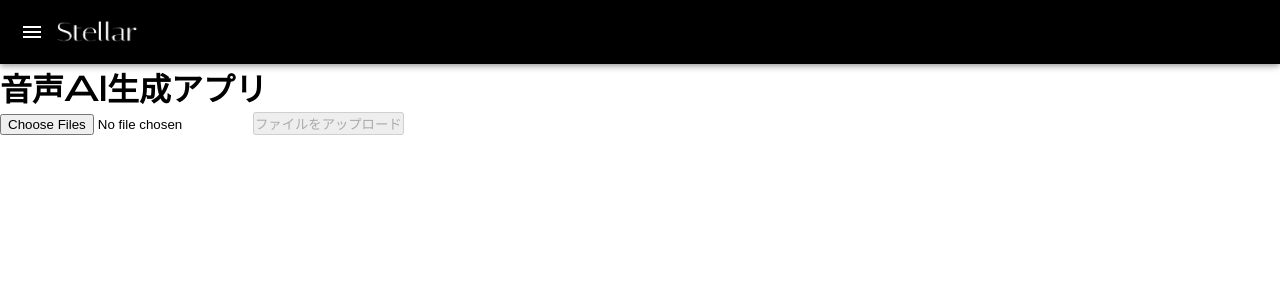
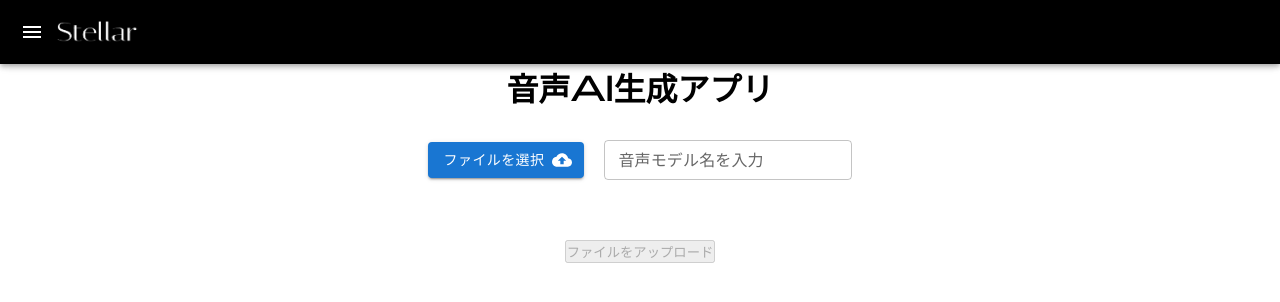
Before and after one commit to Hackathon-Project-2024/CAMP-vol.15, a Next.js app: page /create-voice in a window 1280 px wide. Shown: the top 302 px of the page. Built offline with nearby package versions, Linux system fonts and the light colour scheme.

Commit message:
update: create model UI and model name selections

```diff
--- a/src/app/api/upload-audio/route.ts
+++ b/src/app/api/upload-audio/route.ts
@@ -48,8 +48,9 @@ export const runtime = 'nodejs';
 export async function POST(req: NextRequest) {
 	const formData = await req.formData();
 	const files = formData.getAll('files') as Blob[];
+	const modelName = formData.get('modelName');
 
-	if (files.length === 0) {
+	if (files.length === 0 || !modelName) {
 		return NextResponse.json(
 			{ message: 'ファイルが見つかりません' },
 			{ status: 400 }
@@ -75,7 +76,7 @@ export async function POST(req: NextRequest) {
 	});
 
 	// 必須フィールドが足りない場合に備えて、`name`や`description`も送信する
-	apiFormData.append('name', 'UserVoice');
+	apiFormData.append('name', modelName);
 	apiFormData.append('description', 'User voice clone');
 
 	const response = await fetch('https://api.elevenlabs.io/v1/voices/add', {
--- a/src/app/create-voice/_components/Recorder.tsx
+++ b/src/app/create-voice/_components/Recorder.tsx
@@ -60,6 +60,18 @@
 
 'use client';
 
+import { useBreakPoint } from '@/hooks';
+import { Audiotrack, CloudUpload } from '@mui/icons-material';
+import {
+	Box,
+	Button,
+	CircularProgress,
+	List,
+	ListItem,
+	ListItemIcon,
+	ListItemText,
+	TextField,
+} from '@mui/material';
 import { useState } from 'react';
 
 interface RecorderProps {
@@ -67,8 +79,11 @@ interface RecorderProps {
 }
 
 const Recorder: React.FC<RecorderProps> = ({ onVoiceIdReceived }) => {
+	const breakpoint = useBreakPoint();
 	const [files, setFiles] = useState<FileList | null>(null);
 	const [error, setError] = useState<string | null>(null);
+	const [isSending, setIsSending] = useState<boolean>(false);
+	const [modelName, setModelName] = useState<string>('');
 
 	const handleFileChange = (event: React.ChangeEvent<HTMLInputElement>) => {
 		const selectedFiles = event.target.files;
@@ -106,11 +121,14 @@ const Recorder: React.FC<RecorderProps> = ({ onVoiceIdReceived }) => {
 			setError('ファイルを選択してください。');
 			return;
 		}
+		setIsSending(true);
 
+		try {
 			const formData = new FormData();
 			Array.from(files).forEach((file) => {
 				formData.append('files', file);
 			});
+			formData.append('modelName', modelName);
 
 			const response = await fetch('/api/upload-audio', {
 				method: 'POST',
@@ -119,21 +137,113 @@ const Recorder: React.FC<RecorderProps> = ({ onVoiceIdReceived }) => {
 
 			const data = await response.json();
 			onVoiceIdReceived(data.voiceId);
+			setIsSending(false);
+		} catch (err) {
+			console.error(err);
+			setIsSending(false);
+		}
 	};
 
 	return (
-		<div>
+		<Box
+			display="flex"
+			justifyContent="center"
+			alignItems="center"
+			flexDirection="column"
+			gap="30px"
+			width={['xs'].includes(breakpoint) ? '90%' : '80%'}
+		>
+			<Box
+				display="flex"
+				justifyContent="center"
+				alignItems="center"
+				flexDirection={['xs'].includes(breakpoint) ? 'column' : 'row'}
+				gap="20px"
+				width="100%"
+			>
+				<Button variant="contained" component="label" endIcon={<CloudUpload />}>
+					ファイルを選択
 					<input
 						type="file"
+						accept="audio/*"
 						multiple
-				accept=".mp3,.mp4"
+						hidden
 						onChange={handleFileChange}
 					/>
+				</Button>
+				<TextField
+					variant="outlined"
+					size="small"
+					label="音声モデル名を入力"
+					value={modelName}
+					onChange={(e) => setModelName(e.target.value)}
+				/>
+			</Box>
+
+			<Box
+				display="flex"
+				justifyContent="center"
+				alignItems="center"
+				flexDirection="column"
+				gap="30px"
+				width="100%"
+			>
+				{files && (
+					<Box
+						sx={{
+							width: '100%',
+						}}
+					>
+						<List
+							sx={{
+								display: 'flex',
+								flexDirection: 'column',
+								justifyContent: 'center',
+								alignItems: 'center',
+								gap: '10px',
+							}}
+						>
+							{Array.from(files).map((file, index) => (
+								<ListItem
+									key={index}
+									sx={{
+										backgroundColor: '#000',
+										borderRadius: '35px',
+									}}
+								>
+									<ListItemText
+										primary={file.name}
+										secondary={`サイズ: ${(file.size / (1024 * 1024)).toFixed(2)} MB`}
+										primaryTypographyProps={{
+											color: '#fff',
+										}}
+										secondaryTypographyProps={{
+											color: '#fff',
+										}}
+									/>
+									<ListItemIcon>
+										<Audiotrack
+											sx={{
+												color: '#fff',
+											}}
+										/>
+									</ListItemIcon>
+								</ListItem>
+							))}
+						</List>
+					</Box>
+				)}
+			</Box>
+
 			{error && <p style={{ color: 'red' }}>{error}</p>}
+			{!isSending ? (
 				<button onClick={uploadFiles} disabled={!files}>
 					ファイルをアップロード
 				</button>
-		</div>
+			) : (
+				<CircularProgress />
+			)}
+		</Box>
 	);
 };
 
--- a/src/app/create-voice/_components/TextToSpeech.tsx
+++ b/src/app/create-voice/_components/TextToSpeech.tsx
@@ -1,44 +1,23 @@
 // src/app/_component/TextToSpeech.tsx
 'use client';
 
-import { useState } from 'react';
+import { Box, Typography } from '@mui/material';
 
 interface TextToSpeechProps {
 	voiceId: string;
 }
 
-const TextToSpeech: React.FC<TextToSpeechProps> = ({ voiceId }) => {
-	const [text, setText] = useState('');
-	const [audioUrl, setAudioUrl] = useState('');
-
-	const synthesizeSpeech = async () => {
-		const response = await fetch('/api/synthesize-speech', {
-			method: 'POST',
-			headers: {
-				'Content-Type': 'application/json',
-			},
-			body: JSON.stringify({ text, voiceId }),
-		});
-
-		if (response.ok) {
-			const blob = await response.blob();
-			const url = URL.createObjectURL(blob);
-			setAudioUrl(url);
-		} else {
-			console.error('音声合成に失敗しました');
-		}
-	};
-
+const TextToSpeech: React.FC<TextToSpeechProps> = () => {
 	return (
-		<div>
-			<textarea
-				value={text}
-				onChange={(e) => setText(e.target.value)}
-				placeholder="テキストを入力してください"
-			/>
-			<button onClick={synthesizeSpeech}>音声合成</button>
-			{audioUrl && <audio src={audioUrl} controls />}
-		</div>
+		<Box
+			display="flex"
+			justifyContent="center"
+			alignItems="center"
+			width="100%"
+			padding={10}
+		>
+			<Typography variant="h6">音声モデルの生成が完了しました</Typography>
+		</Box>
 	);
 };
 
--- a/src/app/create-voice/page.tsx
+++ b/src/app/create-voice/page.tsx
@@ -60,10 +60,10 @@
 
 // src/app/page.tsx
 'use client';
-
 import { useState } from 'react';
 import Recorder from './_components/Recorder';
 import TextToSpeech from './_components/TextToSpeech';
+import { Box } from '@mui/material';
 
 const HomePage = () => {
 	const [voiceId, setVoiceId] = useState('');
@@ -73,14 +73,23 @@ const HomePage = () => {
 	};
 
 	return (
-		<div>
+		<Box
+			display="flex"
+			justifyContent="center"
+			alignItems="center"
+			flexDirection="column"
+			gap="30px"
+			width="100%"
+			maxWidth="2000px"
+			margin="0 auto"
+		>
 			<h1>音声AI生成アプリ</h1>
 			{!voiceId ? (
 				<Recorder onVoiceIdReceived={handleVoiceId} />
 			) : (
 				<TextToSpeech voiceId={voiceId} />
 			)}
-		</div>
+		</Box>
 	);
 };
 
--- /dev/null
+++ b/src/hooks/common/index.ts
@@ -0,0 +1 @@
+export * from './useBreakpoint';
--- /dev/null
+++ b/src/hooks/common/useBreakpoint.tsx
@@ -0,0 +1,23 @@
+'use client';
+import { useMediaQuery, useTheme } from '@mui/material';
+
+export const useBreakPoint = (): string => {
+	const theme = useTheme();
+
+	const isXs = useMediaQuery(theme.breakpoints.only('xs'));
+	const isSm = useMediaQuery(theme.breakpoints.only('sm'));
+	const isMd = useMediaQuery(theme.breakpoints.only('md'));
+	const isLg = useMediaQuery(theme.breakpoints.only('lg'));
+
+	const breakpoint = isXs
+		? 'xs'
+		: isSm
+			? 'sm'
+			: isMd
+				? 'md'
+				: isLg
+					? 'lg'
+					: 'xl';
+
+	return breakpoint;
+};
--- /dev/null
+++ b/src/hooks/index.ts
@@ -0,0 +1 @@
+export * from './common';
```
Also changed, not shown: 1 other file (tests, documents, lock files or other folders). Lines whose indentation alone changed are shown as unchanged.
